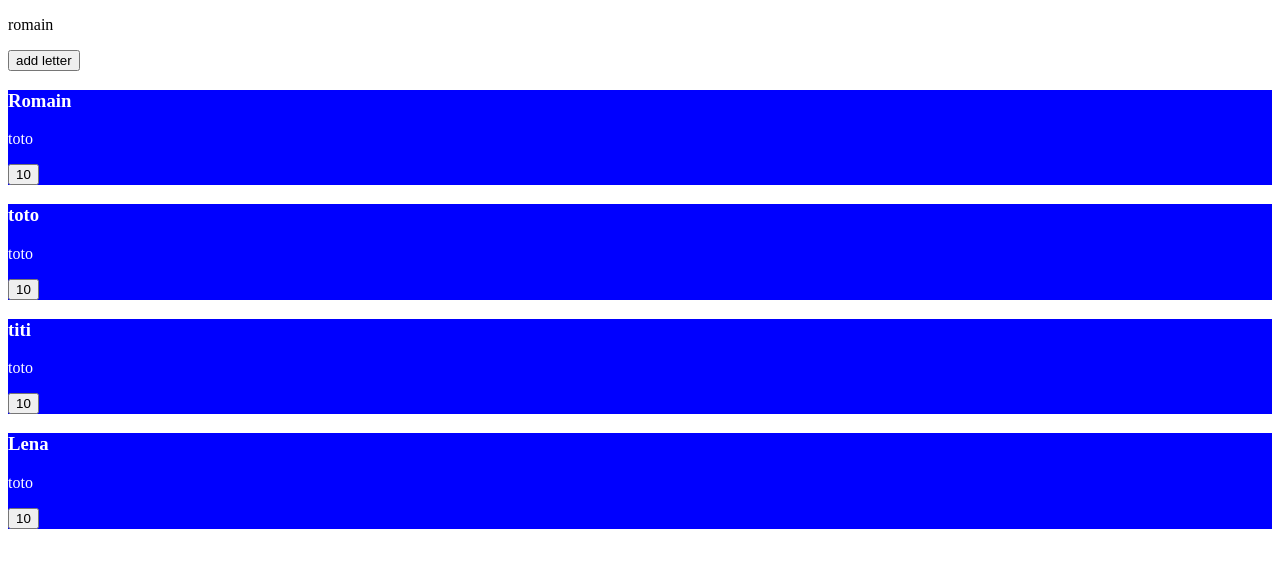
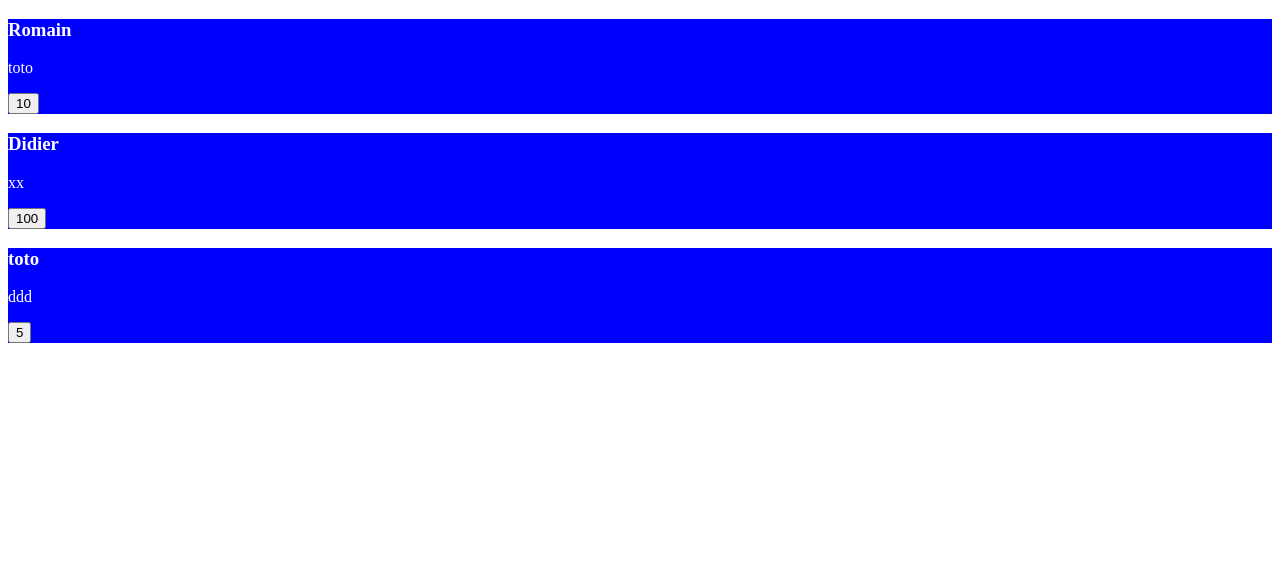
Before and after one commit to xfifix/test-react, a React (Vite) app: page / in a window 1280 px wide. Shown: the top 568 px of the page. Built offline with nearby package versions, Linux system fonts and the light colour scheme.

Commit message:
2 files modified

```diff
--- a/src/App.jsx
+++ b/src/App.jsx
@@ -2,22 +2,33 @@ import { useState } from 'react';
 import { SayHello } from './SayHello';
 import { Tweet } from './Tweet';
 
+const DEFAULT_TWEETS = [
+  {
+    id: 0,
+    name: 'Romain',
+    content: 'toto',
+    like: 10,
+  },
+  {
+    id: 1,
+    name: 'Didier',
+    content: 'xx',
+    like: 100,
+  },
+  {
+    id: 2,
+    name: 'toto',
+    content: 'ddd',
+    like: 5,
+  },
+];
+
 export default function App() {
-  const [tweets, setTweets] = useState();
-  const [username, setUsername] = useState('romain');
+  const [tweets, setTweets] = useState(DEFAULT_TWEETS);
 
-  const addLetter = () => {
-    setUsername(username + 'a');
-  };
+  const tweetsList = tweets.map(({ id, name, content, like }) => {
+    return <Tweet id={id} name={name} content={content} like={like} />;
+  });
 
-  return (
-    <div className="tweet-container">
-      <p>{username}</p>
-      <button onClick={addLetter}>add letter</button>
-      <Tweet name="Romain" content="toto" like="10" />
-      <Tweet name="toto" content="toto" like="10" />
-      <Tweet name="titi" content="toto" like="10" />
-      <Tweet name="Lena" content="toto" like="10" />
-    </div>
-  );
+  return <div className="tweet-container">{tweetsList}</div>;
 }
--- a/src/Tweet.jsx
+++ b/src/Tweet.jsx
@@ -1,4 +1,4 @@
-export function Tweet({ name, content, like }) {
+export function Tweet({ id, name, content, like }) {
   const onLike = () => {
     alert({ name });
   };
```
